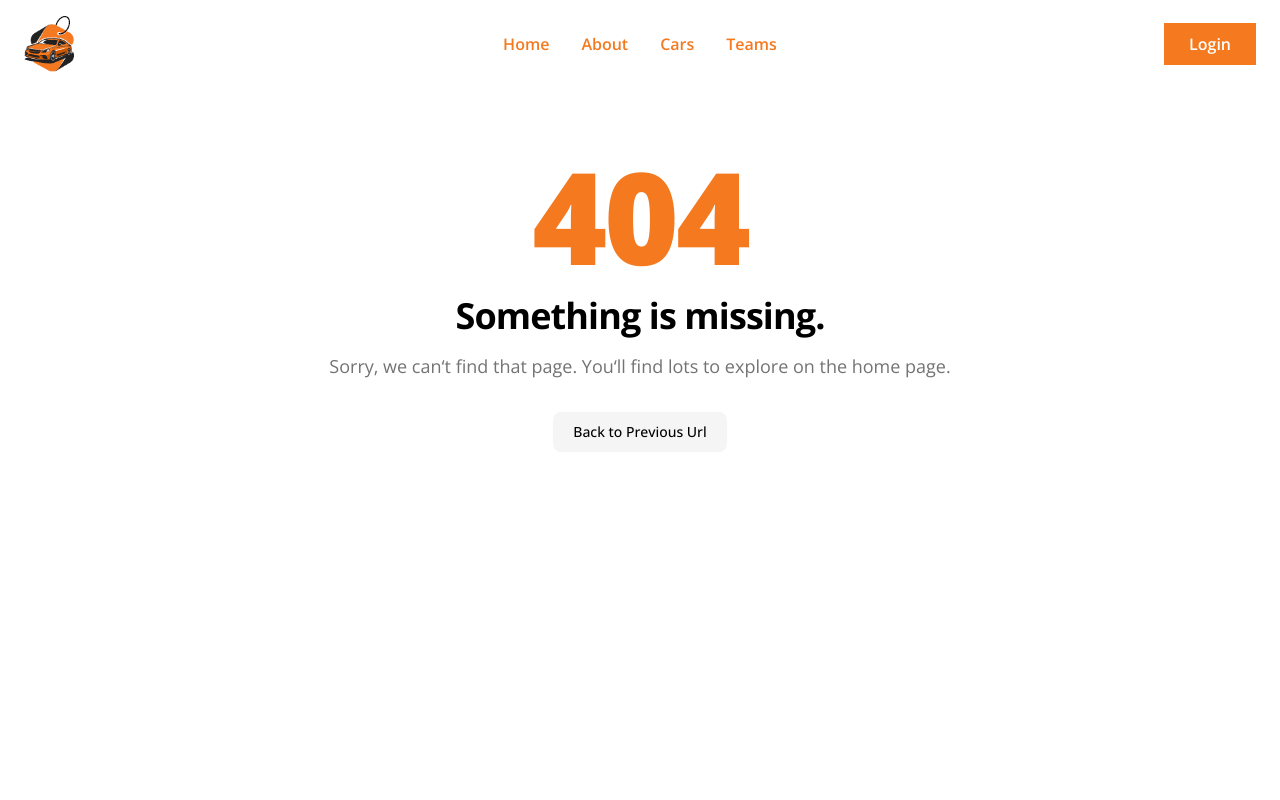
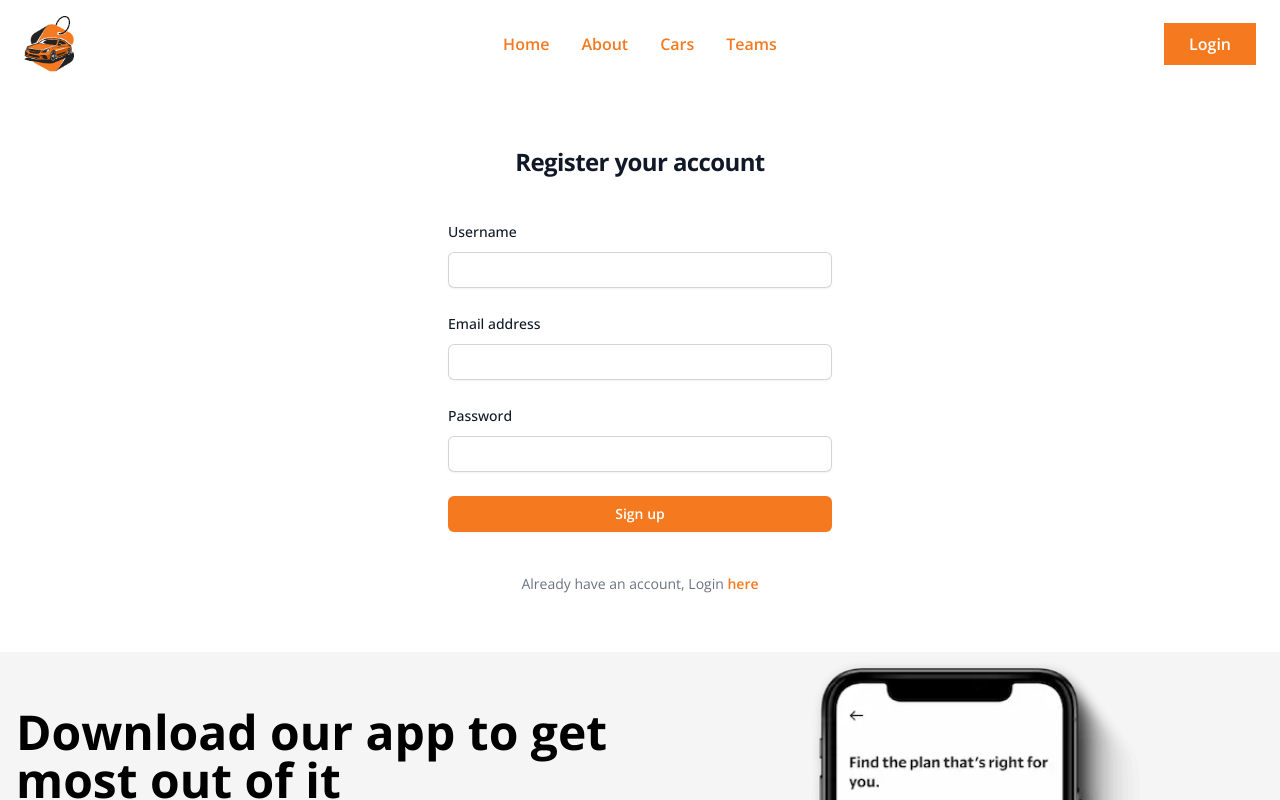
Before and after one commit to RidloGhifary/code-challenge-front-end, a Next.js app: page /register in a window 1280 px wide. Before the commit this address had no page. Shown: the top 800 px of the page. Built offline with nearby package versions, Linux system fonts and the light colour scheme.

Commit message:
feat: complete creating register page

```diff
--- /dev/null
+++ b/src/app/register/error.jsx
@@ -0,0 +1,7 @@
+"use client";
+
+export default function Error() {
+  return (
+    <h1 className="text-rose-600 text-center py-16">Something went wrong!</h1>
+  );
+}
--- /dev/null
+++ b/src/app/register/layout.jsx
@@ -0,0 +1,3 @@
+export default function Layout({ children }) {
+  return <main>{children}</main>;
+}
--- /dev/null
+++ b/src/app/register/loading.jsx
@@ -0,0 +1,13 @@
+export default function Loading() {
+  return (
+    <div className="space-y-3 py-16 sm:mx-auto sm:w-full sm:max-w-sm">
+      <div className="bg-gray-400 w-[50%] h-20 rounded-md animate-pulse" />
+      <div className="bg-gray-400 w-full h-20 rounded-md animate-pulse" />
+      <div className="bg-gray-400 w-[50%] h-20 rounded-md animate-pulse" />
+      <div className="bg-gray-400 w-full h-20 rounded-md animate-pulse" />
+      <div className="bg-gray-400 w-[50%] h-20 rounded-md animate-pulse" />
+      <div className="bg-gray-400 w-full h-20 rounded-md animate-pulse" />
+      <div className="bg-gray-400 w-[70%] h-20 rounded-md animate-pulse" />
+    </div>
+  );
+}
--- /dev/null
+++ b/src/app/register/page.jsx
@@ -0,0 +1,90 @@
+import Link from "next/link";
+
+export default function Page() {
+  return (
+    <div className="flex min-h-full flex-1 flex-col justify-center px-4 py-14 md:px-14">
+      <div className="sm:mx-auto sm:w-full sm:max-w-sm">
+        <h2 className="text-center text-2xl font-bold leading-9 tracking-tight text-gray-900">
+          Register your account
+        </h2>
+      </div>
+
+      <div className="mt-10 sm:mx-auto sm:w-full sm:max-w-sm">
+        <form className="space-y-6" action="#" method="POST">
+          <div>
+            <label
+              htmlFor="username"
+              className="block text-sm font-medium leading-6 text-gray-900">
+              Username
+            </label>
+            <div className="mt-2">
+              <input
+                id="username"
+                name="username"
+                type="text"
+                autoComplete="username"
+                required
+                className="block w-full rounded-md border-0 px-3 py-1.5 text-gray-900 shadow-sm ring-1 ring-inset ring-gray-300 placeholder:text-gray-400 focus:outline-none focus:ring-2 focus:ring-inset focus:ring-mainColor sm:text-sm sm:leading-6"
+              />
+            </div>
+          </div>
+
+          <div>
+            <label
+              htmlFor="email"
+              className="block text-sm font-medium leading-6 text-gray-900">
+              Email address
+            </label>
+            <div className="mt-2">
+              <input
+                id="email"
+                name="email"
+                type="email"
+                autoComplete="email"
+                required
+                className="block w-full rounded-md border-0 px-3 py-1.5 text-gray-900 shadow-sm ring-1 ring-inset ring-gray-300 placeholder:text-gray-400 focus:outline-none focus:ring-2 focus:ring-inset focus:ring-mainColor sm:text-sm sm:leading-6"
+              />
+            </div>
+          </div>
+
+          <div>
+            <div className="flex items-center justify-between">
+              <label
+                htmlFor="password"
+                className="block text-sm font-medium leading-6 text-gray-900">
+                Password
+              </label>
+            </div>
+            <div className="mt-2">
+              <input
+                id="password"
+                name="password"
+                type="password"
+                autoComplete="current-password"
+                required
+                className="block w-full rounded-md border-0 px-3 py-1.5 text-gray-900 shadow-sm ring-1 ring-inset ring-gray-300 placeholder:text-gray-400 focus:outline-none focus:ring-2 focus:ring-inset focus:ring-mainColor sm:text-sm sm:leading-6"
+              />
+            </div>
+          </div>
+
+          <div>
+            <button
+              type="submit"
+              className="flex w-full justify-center rounded-md bg-mainColor px-3 py-1.5 text-sm font-semibold leading-6 text-white shadow-sm hover:bg-mainColor focus-visible:outline focus-visible:outline-2 focus-visible:outline-offset-2 focus-visible:outline-mainColor">
+              Sign up
+            </button>
+          </div>
+        </form>
+
+        <p className="mt-10 text-center text-sm text-gray-500">
+          Already have an account, Login{" "}
+          <Link
+            href="/login"
+            className="font-semibold leading-6 text-mainColor hover:text-mainColor">
+            here
+          </Link>
+        </p>
+      </div>
+    </div>
+  );
+}
```
